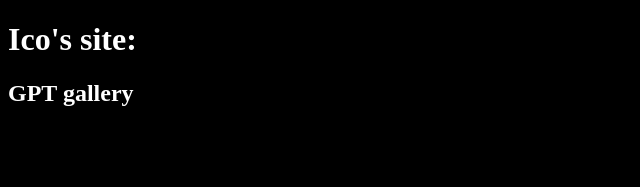
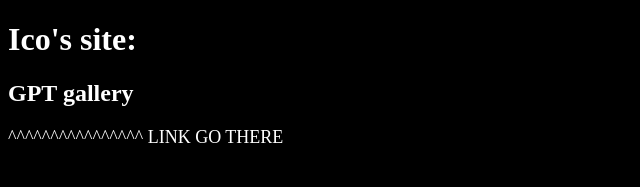
Before and after one commit to itcaka50/ico_site, a plain HTML site: page index.html in a window 1280 px wide. Shown: the whole page, without its empty margins (0-640 px from the left). Drawn offline with Linux system fonts and the light colour scheme.

Commit message:
link txt

```diff
--- a/index.html
+++ b/index.html
@@ -7,6 +7,7 @@
 <body>
     <h1>Ico's site:</h1>
     <h2><a href="picturepage.html">GPT gallery</a></h2>
+    <p>^^^^^^^^^^^^^^^^ LINK GO THERE</p>
     <footer>itcaka50@abv.bg</footer>
 </body>
 </html>
--- a/sait.css
+++ b/sait.css
@@ -4,6 +4,11 @@
 
 h2{
     color: white;
+}
+
+p{
+  color:white;
+  font-size: large;
 }
 
 a{
```
Also changed, not shown: picturepage.html (+1 -0 lines).
